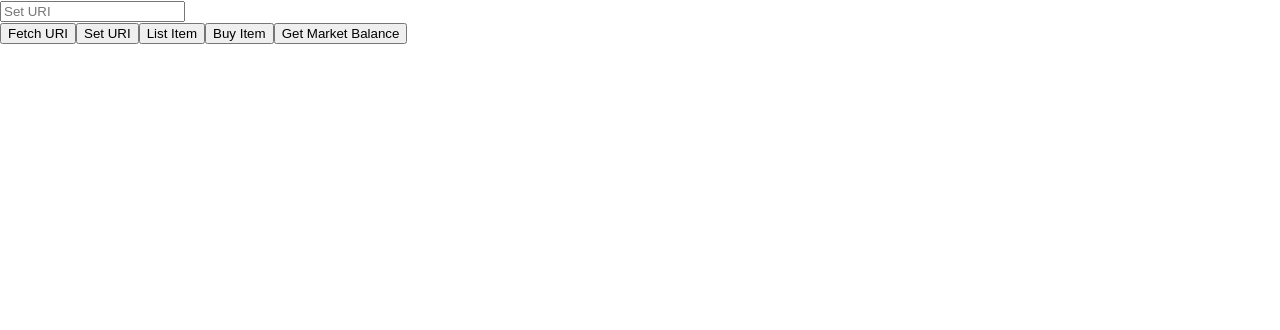
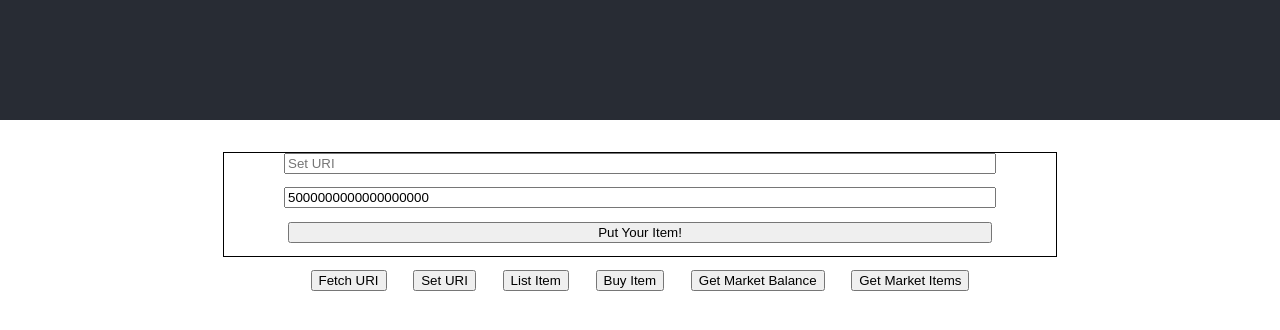
Before and after one commit to asmir-a/etherkz, a React (Create React App) app: page / in a window 1280 px wide. Shown: the top 330 px of the page. Built offline with nearby package versions, Linux system fonts and the light colour scheme.

Commit message:
A lot of changes

```diff
--- a/src/App.css
+++ b/src/App.css
@@ -15,7 +15,8 @@
 
 .App-header {
   background-color: #282c34;
-  min-height: 100vh;
+  min-height: 15vh;
+  margin-bottom: 4vh;
   display: flex;
   flex-direction: column;
   align-items: center;
@@ -36,3 +37,27 @@
     transform: rotate(360deg);
   }
 }
+
+.App-button {
+  margin: 1em;
+}
+
+
+.BuyComponent {
+  display: flex;
+  flex-direction: column;
+  align-items: center;
+  border: 1px solid black;
+  width : 65vw;
+  margin : auto;
+}
+
+.BuyComponentInput {
+  margin-bottom : 1em;
+  width : 55vw;
+}
+
+.BuyComponentButton {
+  margin-bottom : 1em;
+  width : 55vw;
+}
--- a/src/App.js
+++ b/src/App.js
@@ -4,14 +4,131 @@ import {ethers} from "ethers";
 import abi from './abi.json';
 import nftItemABI from './abis/nft_item_abi.json';
 import nftMarketplaceABI from './abis/nft_marketplace_abi.json';
+import './App.css';
 
 
 let contractAddress = "0xb6c1c796A580525Af7Ad4474A34a63debE80221c";
 let nftItemAddress = "0x3C29ee95B72eAd2E6246d100948Ab2780d1c9671";
 let nftMarketplaceAddress = "0xc40cbE61A51cbD0A39FEe26c3EEb301A28C3bdAB";
 
+
+
+function ProductPutComponent() {
+  const [uriValue, setUriValue] = useState("");
+  const [price, setPrice] = useState("5000000000000000000");
+
+  async function requestAccount() {
+    await window.ethereum.request({method : "eth_requestAccounts"});
+  }
+
+  async function createToken(uri) {
+    const provider = new ethers.providers.Web3Provider(window.ethereum);
+    const signer = provider.getSigner();
+    const itemContract = new ethers.Contract(nftItemAddress, nftItemABI, signer);
+    let transactionCreateToken = await itemContract.createToken(uri);
+    setUriValue("");
+    setPrice("");
+    let transactionResult = await transactionCreateToken.wait();
+    console.log("Transaction: TokenID: ", parseInt(transactionResult.events[0].args[2]._hex, 16));
+    return parseInt(transactionResult.events[0].args[2]._hex, 16);
+  }
+
+  async function listItem(tokenId, price) {
+    if (typeof window.ethereum !== 'undefined') {
+      await requestAccount();
+      const provider = new ethers.providers.Web3Provider(window.ethereum);
+      const signer = provider.getSigner();
+      const contractMarket = new ethers.Contract(nftMarketplaceAddress, nftMarketplaceABI, signer)
+      const transactionPutProduct = await contractMarket.createMarketItem(nftItemAddress, tokenId, price, {value : "10000000000000000"});
+      await transactionPutProduct.wait();
+    }
+  }
+
+  async function createTokenAndListItem() {
+    let tokenId = await createToken(uriValue);
+    await listItem(tokenId, price);
+  }
+
+
+  return (
+    <div className = "BuyComponent">
+      <input
+        className = "BuyComponentInput"
+        onChange = {e => setUriValue(e.target.value)}
+        placeholder = "Set URI"
+        value = {uriValue}
+      />
+      <input
+        className = "BuyComponentInput"
+        onChange = {e => setPrice(e.target.value)}
+        placeholder = "Set Price"
+        value = {price}
+      />
+      <button className = "BuyComponentButton" onClick = {createTokenAndListItem}>Put Your Item!</button>
+    </div>
+  )
+}
+
+function MarketGallery() {
+
+  const [items, setItems] = useState();
+
+  async function getMarketItems() {
+    const provider = new ethers.providers.Web3Provider(window.ethereum);
+    const signer = provider.getSigner();
+    const nftMarketContract = new ethers.Contract(nftMarketplaceAddress, nftMarketplaceABI, signer);
+    try {
+      const marketItems = await nftMarketContract.fetchMarketItems();
+      console.log(marketItems);
+      return marketItems;
+    } catch (error) {
+      console.log(error);
+    }
+  }
+
+  useEffect(() => {
+    getMarketItems().then((marketItems) => {
+
+    })
+  },[])
+
+  return (
+    <div className = "MarketGallery">
+
+    </div>
+  )
+}
+
+function MarketItemCard(props) {
+  //props should include the item id
+  const [uri, setUri] = useState("");
+
+
+
+  async function getURI() {
+    const provider = new ethers.providers.Web3Provider(window.ethereum);
+    const nftItemContract = new ethers.Contract(nftItemAddress, nftItemABI, provider);
+    const uri = await nftItemContract.tokenURI(props.id);
+    return uri;
+  }
+
+  useEffect(() => {
+    getURI().then(fetchedUri => setUri(fetchedUri));
+
+  }, [])
+
+  return (
+    <div>
+      {uri && <div>{uri}</div>}
+      <button>Buy</button>
+    </div>
+  )
+}
+
+
 function App() {
   const [uriValue, setUriValue] = useState("");
+  const [account, setAccount] = useState();
 
   async function requestAccount() {
     await window.ethereum.request({method : "eth_requestAccounts"});
@@ -23,14 +140,41 @@ function App() {
     console.log("The market balance is: ", balance);
   }
 
+
+  async function getMarketItems() {
+    const provider = new ethers.providers.Web3Provider(window.ethereum);
+    const signer = provider.getSigner();
+    const nftMarketContract = new ethers.Contract(nftMarketplaceAddress, nftMarketplaceABI, signer);
+    try {
+      const marketItems = await nftMarketContract.fetchMarketItems();
+      console.log(marketItems);
+      return marketItems;
+    } catch (error) {
+      console.log(error);
+    }
+  }
+
+  async function getAccountDetails() {
+    if (typeof window.ethereum !== 'undefined') {
+      const provider = new ethers.providers.Web3Provider(window.ethereum);
+      const accounts = await provider.listAccounts();
+      console.log(accounts);
+      const currentAccount = accounts[0];
+      const balance = await provider.getBalance(currentAccount);
+      return {account : currentAccount, balance : parseInt(balance._hex, 16) / 1000000000000000000};
+    }
+  }
+
   async function fetchURI() {
     if (typeof window.ethereum !== 'undefined') {
       const provider = new ethers.providers.Web3Provider(window.ethereum);
       const nftItemContract = new ethers.Contract(nftItemAddress, nftItemABI, provider);
-      console.log(nftItemContract);
+
       try {
-        const fetchedURI = await nftItemContract.tokenURI(3);
+        const fetchedURI = await nftItemContract.tokenURI(10);
+        const balance = await provider.listAccounts();
         console.log("The uri is", JSON.stringify(fetchedURI));
+        console.log("The balance is:", JSON.stringify(balance[0]));
       } catch(err) {
         console.log("Error:", err);
       }
@@ -44,7 +188,7 @@ function App() {
       const provider = new ethers.providers.Web3Provider(window.ethereum);
       const signer = provider.getSigner();
       const contractMarket = new ethers.Contract(nftMarketplaceAddress, nftMarketplaceABI, signer)
-      const transactionPutProduct = await contractMarket.createMarketItem(nftItemAddress, 3, "5000000000000000000" , {value : "10000000000000000"});
+      const transactionPutProduct = await contractMarket.createMarketItem(nftItemAddress, 23, "5000000000000000000" , {value : "10000000000000000"});
       await transactionPutProduct.wait();
     }
   }
@@ -55,7 +199,7 @@ function App() {
       const provider = new ethers.providers.Web3Provider(window.ethereum);
       const signer = provider.getSigner();
       const contractMarket = new ethers.Contract(nftMarketplaceAddress, nftMarketplaceABI, signer)
-      const transactionBuyProduct = await contractMarket.createMarketSale(nftItemAddress, 3, {value : "5000000000000000000"});
+      const transactionBuyProduct = await contractMarket.createMarketSale(nftItemAddress, 6, {value : "5000000000000000000"});
       await transactionBuyProduct.wait();
     }
   }
@@ -69,7 +213,8 @@ function App() {
       const contract = new ethers.Contract(nftItemAddress, nftItemABI, signer);
       const transaction = await contract.createToken(uriValue);
       setUriValue("");
-      await transaction.wait();
+      let transactionResult = await transaction.wait();
+      console.log("transaction result:", parseInt(transactionResult.events[0].args[2]._hex, 16));
       fetchURI();//not one
     }
   }
@@ -77,25 +222,39 @@ function App() {
 
 
 
-  useEffect(() => {}, []);
+  useEffect(() => {
+    getAccountDetails().then((accountDetails) => {
+      //console.log(accountDetails);
+      setAccount(accountDetails);
+    });
+  }, []);
 
 
 
 
   return (
     <div className="App">
-      <input
+      <header className = "App-header">
+        {account && <div>{account.account}</div>}
+      </header>
+
+      {/* <MarketItemCard /> */}
+
+      {/* <input
         onChange = {e => setUriValue(e.target.value)}
         placeholder = "Set URI"
         value = {uriValue}
-      />
-      <header className = "App-header">
-        <button onClick = {() => fetchURI(1)}>Fetch URI</button>
-        <button onClick = {setURI}>Set URI</button>
-        <button onClick = {listItem}>List Item</button>
-        <button onClick = {buyItem}>Buy Item</button>
-        <button onClick = {getMarketBalance}>Get Market Balance</button>
-      </header>
+      /> */}
+
+      <ProductPutComponent />
+
+      <button className = "App-button" onClick = {() => fetchURI(1)}>Fetch URI</button>
+      <button className = "App-button" onClick = {setURI}>Set URI</button>
+      <button className = "App-button" onClick = {listItem}>List Item</button>
+      <button className = "App-button" onClick = {buyItem}>Buy Item</button>
+      <button className = "App-button" onClick = {getMarketBalance}>Get Market Balance</button>
+      <button className = "App-button" onClick = {getMarketItems}>Get Market Items</button>
+
     </div>
   );
 }
```
